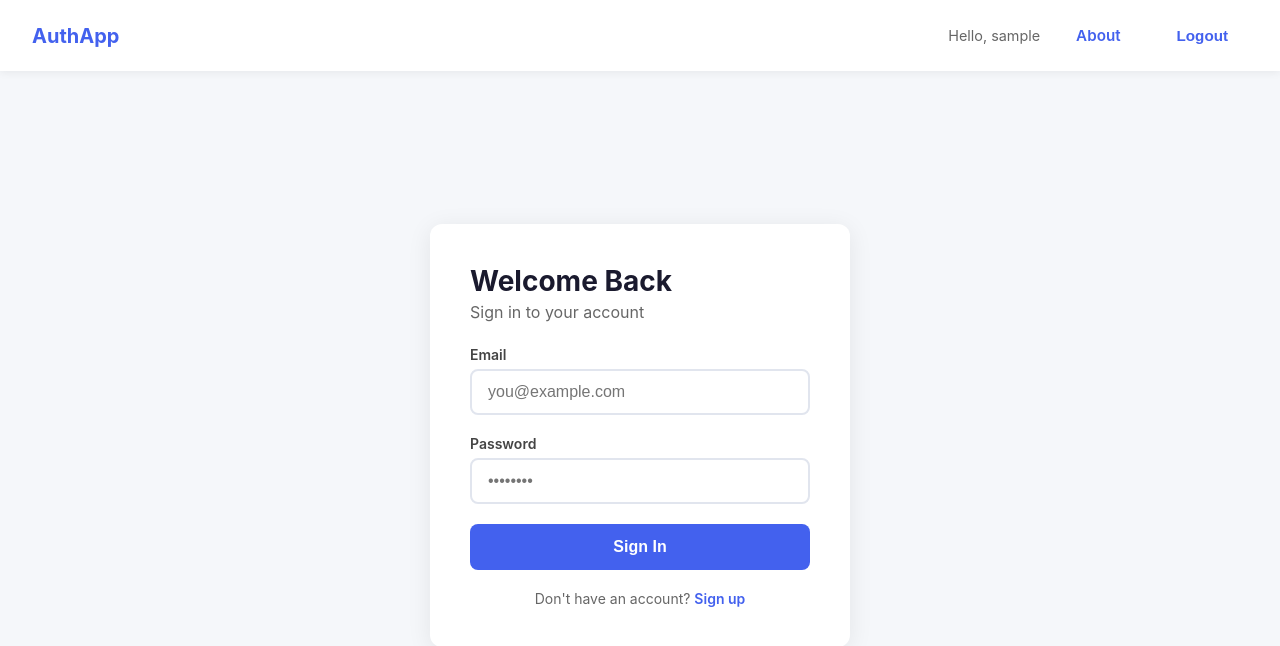
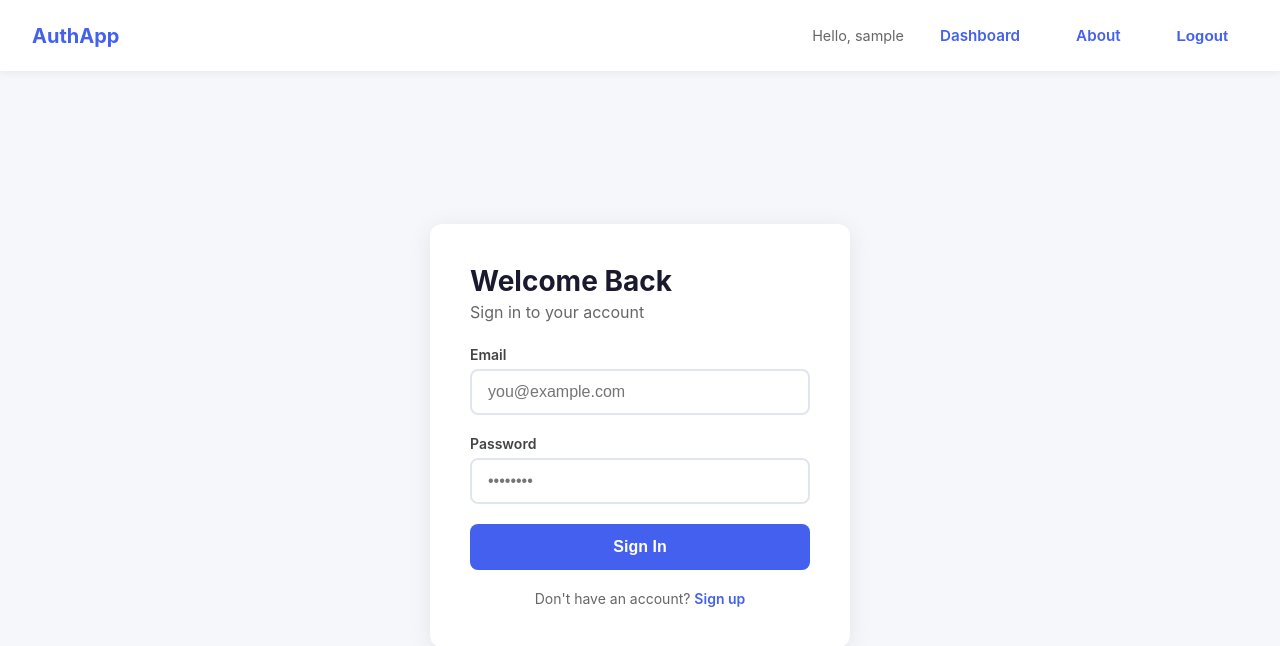
Before and after one commit to camechi/webapp, a React (Vite) app in the folder client/: page /login in a window 1280 px wide. Shown: the top 646 px of the page. Built offline with nearby package versions, Linux system fonts and the light colour scheme; sample sign-in values are in the browser's storage.

Commit message:
Fixed Navbar, added Dashboard

```diff
--- a/client/src/components/Navbar.jsx
+++ b/client/src/components/Navbar.jsx
@@ -1,14 +1,14 @@
-import { Link, useNavigate } from 'react-router-dom'
-import { useAuth } from '../context/AuthContext'
+import { Link, useNavigate } from "react-router-dom";
+import { useAuth } from "../context/AuthContext";
 
 export default function Navbar() {
-  const { user, logout } = useAuth()
-  const navigate = useNavigate()
+  const { user, logout } = useAuth();
+  const navigate = useNavigate();
 
   const handleLogout = () => {
-    logout()
-    navigate('/login')
-  }
+    logout();
+    navigate("/login");
+  };
 
   return (
     <nav className="navbar">
@@ -19,6 +19,9 @@ export default function Navbar() {
         {user ? (
           <>
             <span className="navbar-user">Hello, {user.username}</span>
+            <Link to="/dashboard" className="btn btn-ghost">
+              Dashboard
+            </Link>
             <Link to="/about" className="btn btn-ghost">
               About
             </Link>
@@ -38,5 +41,5 @@ export default function Navbar() {
         )}
       </div>
     </nav>
-  )
+  );
 }
```
